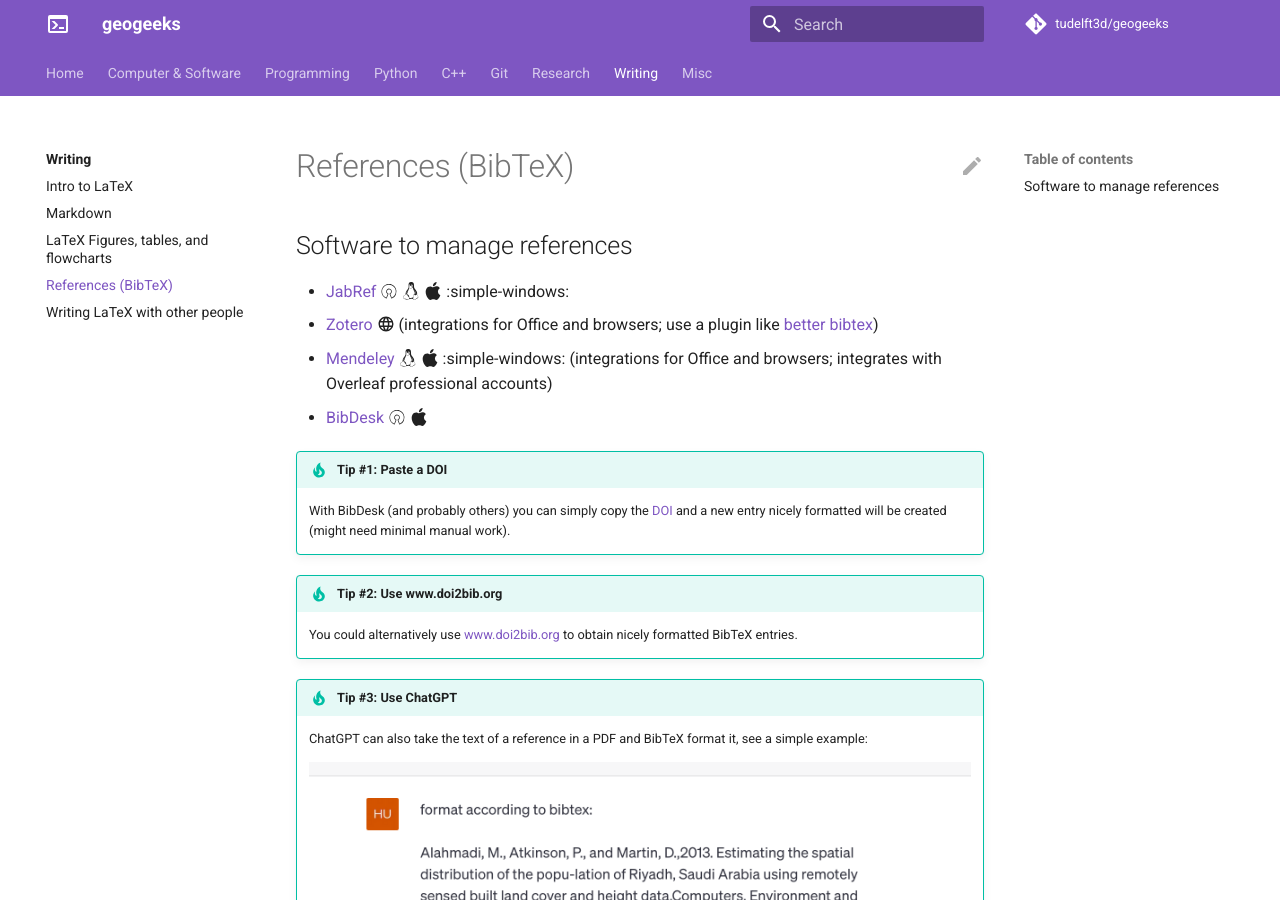
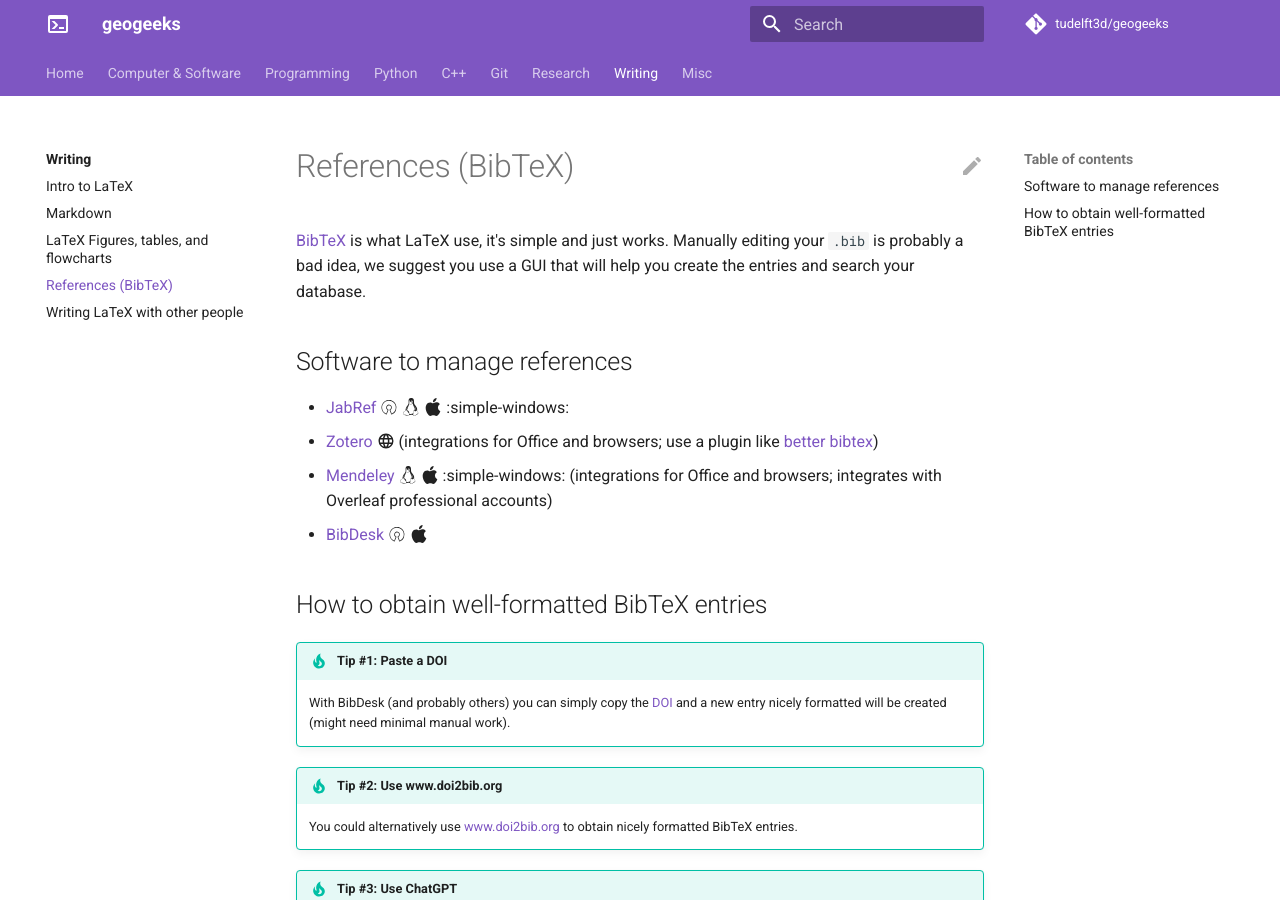
Before and after one commit to tudelft3d/geogeeks, an MkDocs documentation site: the page built from docs/writing/references.md, in a window 1280 px wide and 900 px high. Built offline with MkDocs 1.6.1 and Material for MkDocs 9.7.7, drawn with Linux system fonts in a browser that asks for light colours; comment, search, counter and statistics services are not loaded.

Commit message:
More about bibtex

```diff
--- a/docs/writing/references.md
+++ b/docs/writing/references.md
@@ -1,5 +1,11 @@
 
 # References (BibTeX)
+
+
+[BibTeX](https://en.wikipedia.org/wiki/BibTeX) is what LaTeX use, it's simple and just works.
+Manually editing your `.bib` is probably a bad idea, we suggest you use a GUI that will help you create the entries and search your database.
+
+
 
 ## Software to manage references
 
@@ -8,6 +14,8 @@
   - [Mendeley](https://www.mendeley.com/) :simple-linux: :simple-apple: :simple-windows: (integrations for Office and browsers; integrates with Overleaf professional accounts)
   - [BibDesk](https://bibdesk.sourceforge.io) :material-open-source-initiative:  :simple-apple:
 
+
+## How to obtain well-formatted BibTeX entries
 
 !!! tip "Tip #1: Paste a DOI"
 
```
